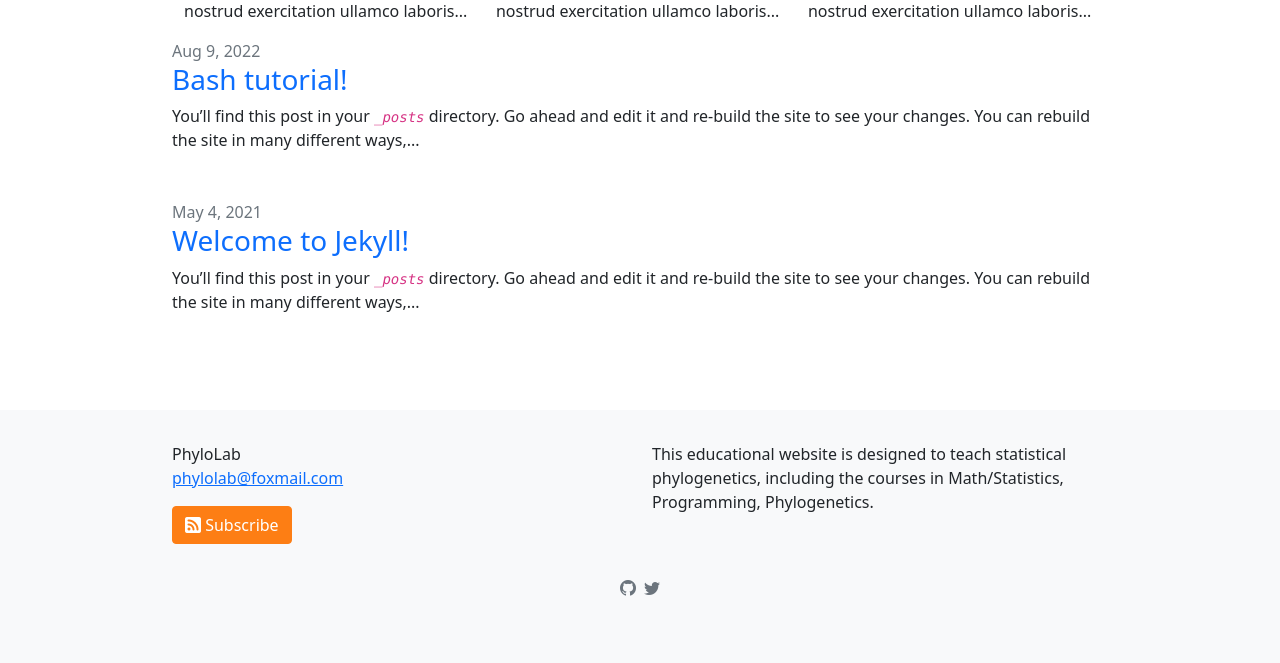
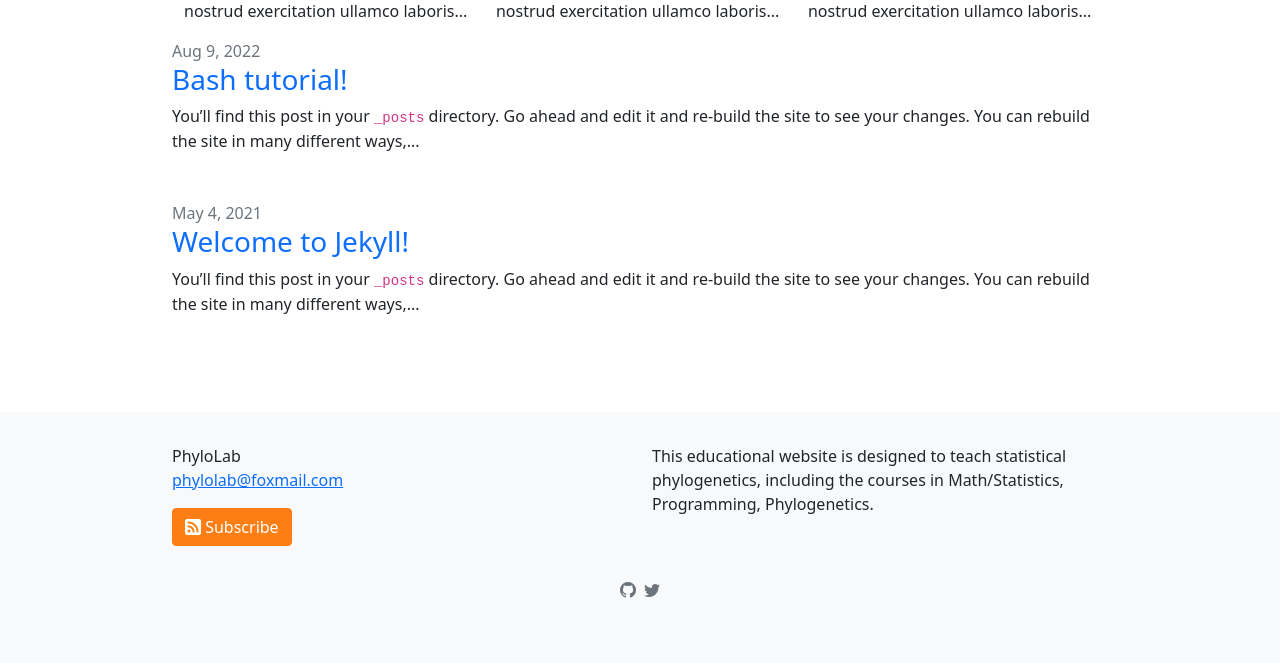
Before and after one commit to lliu1871/PhyEd, a Jekyll site: the page built from index.markdown, in a window 1280 px wide. Shown: the part 478-1141 px from the top of the page. Built offline with Jekyll 4.4.1, drawn with Linux system fonts in a browser that asks for light colours.

Commit message:
Update _custom-styles.scss

```diff
--- a/_sass/_custom-styles.scss
+++ b/_sass/_custom-styles.scss
@@ -6,10 +6,7 @@ pre code {
 }
 
 code {
-      font-family: "Lucida Console", "Courier New", monospace;
-      font-color: red;
-      font-style: oblique;
-      font-size: 14px;
+      font-family: monospace;
 }
 
 pre {
```
